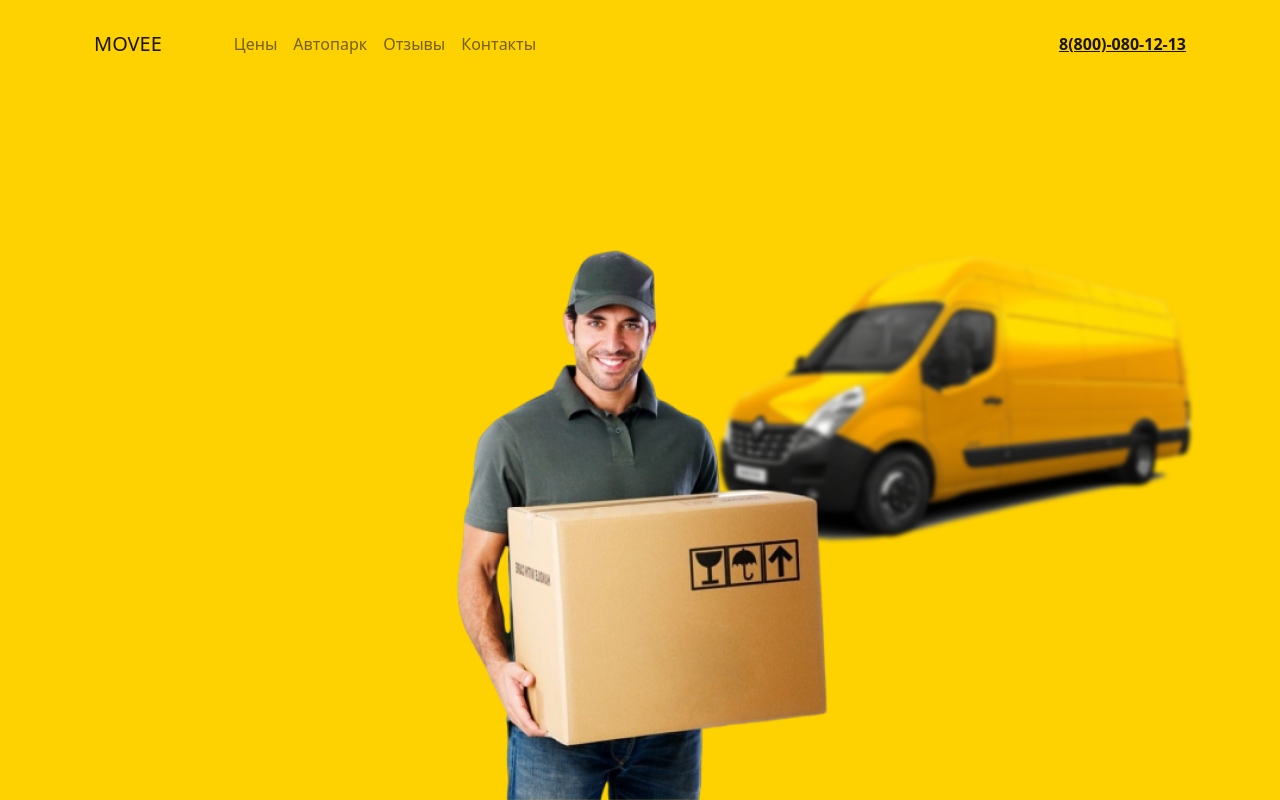
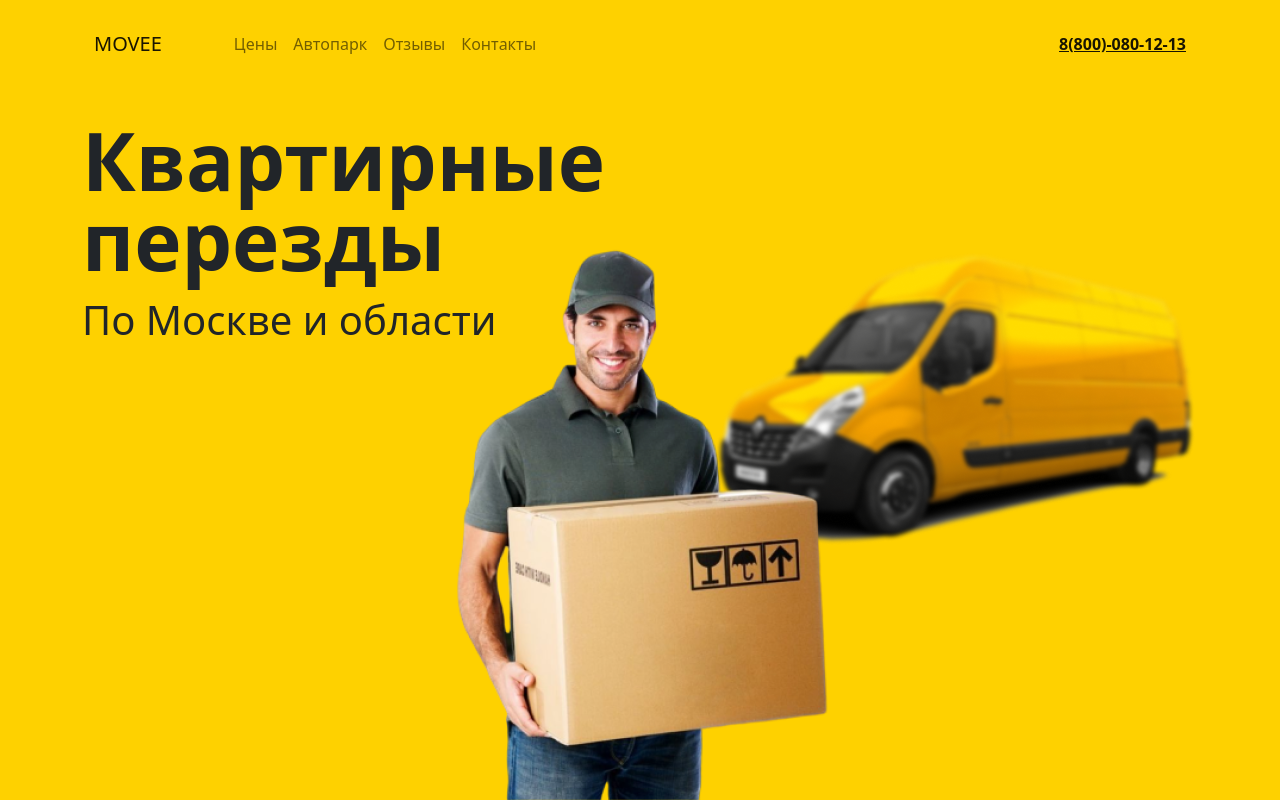
Before and after one commit to Adcku/home-pereezd, a plain HTML site: page index.html in a window 1280 px wide. Drawn offline with Linux system fonts and the light colour scheme.

Commit message:
Первый блок

```diff
--- a/index.html
+++ b/index.html
@@ -11,6 +11,7 @@
   <body>
     <header class="bg-primary vw-100 vh-100">
       <div class="container-sm position-relative vh-100">
+        <!-- Навигационное меню -->
         <nav class="navbar navbar-expand-lg navbar-light pt-4">
           <div class="container-fluid">
             <a class="navbar-brand" href="#">MOVEE</a>
@@ -46,6 +47,10 @@
             </span>
           </div>
         </nav>
+        <div>
+          <h1 class="display-1 mt-5">Квартирные <br />перезды</h1>
+          <p class="display-6 mt-3">По Москве и области</p>
+        </div>
         <div class="position-absolute bottom-0 start-50 translate-middle-x men">
           <img src="static/images/Rectangle3.png" alt="" />
         </div>
--- a/static/CSS/style.css
+++ b/static/CSS/style.css
@@ -3,6 +3,13 @@
 }
 .nav-link:hover {
   text-decoration: underline;
+}
+.display-1 {
+  font-weight: 700;
+  line-height: 1;
+}
+.display-6 {
+  font-weight: 500;
 }
 .men {
   z-index: 100;
```
